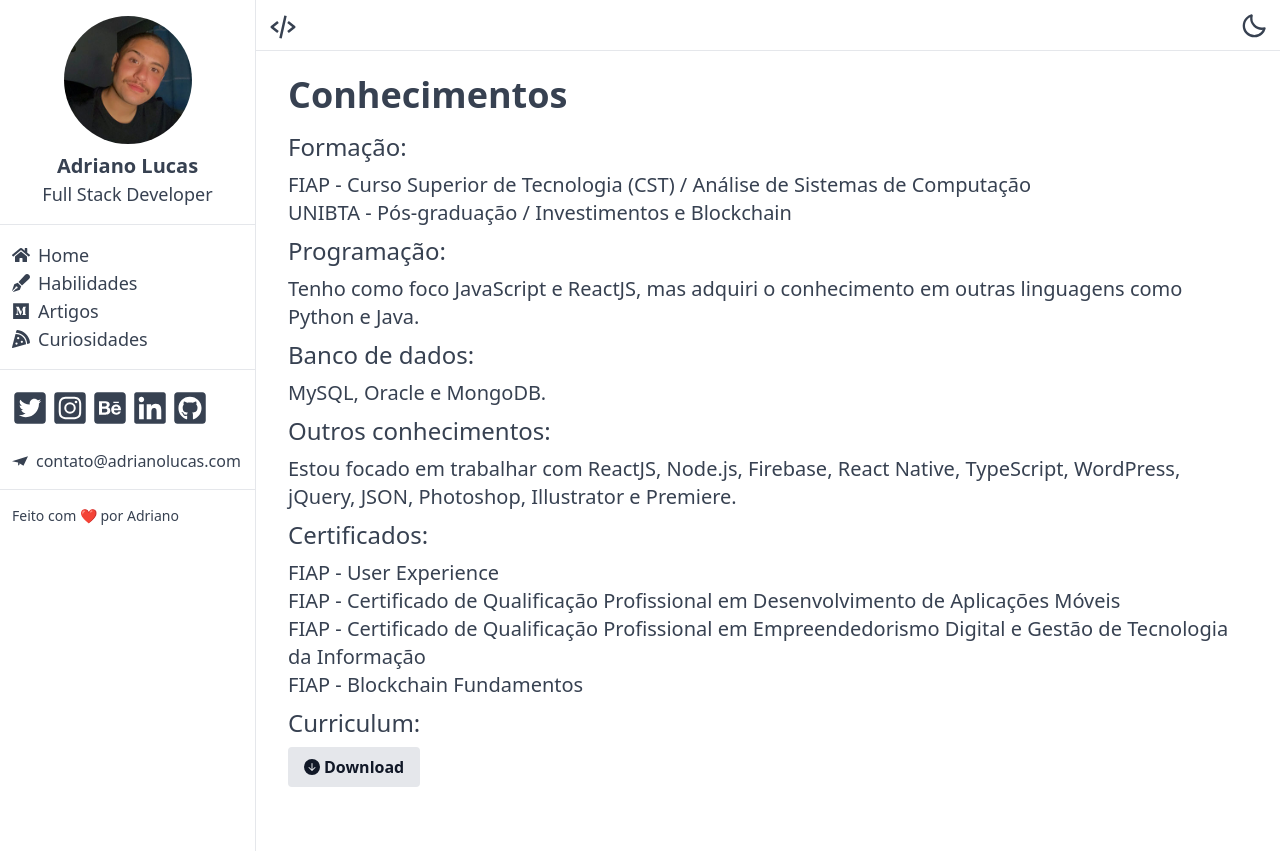
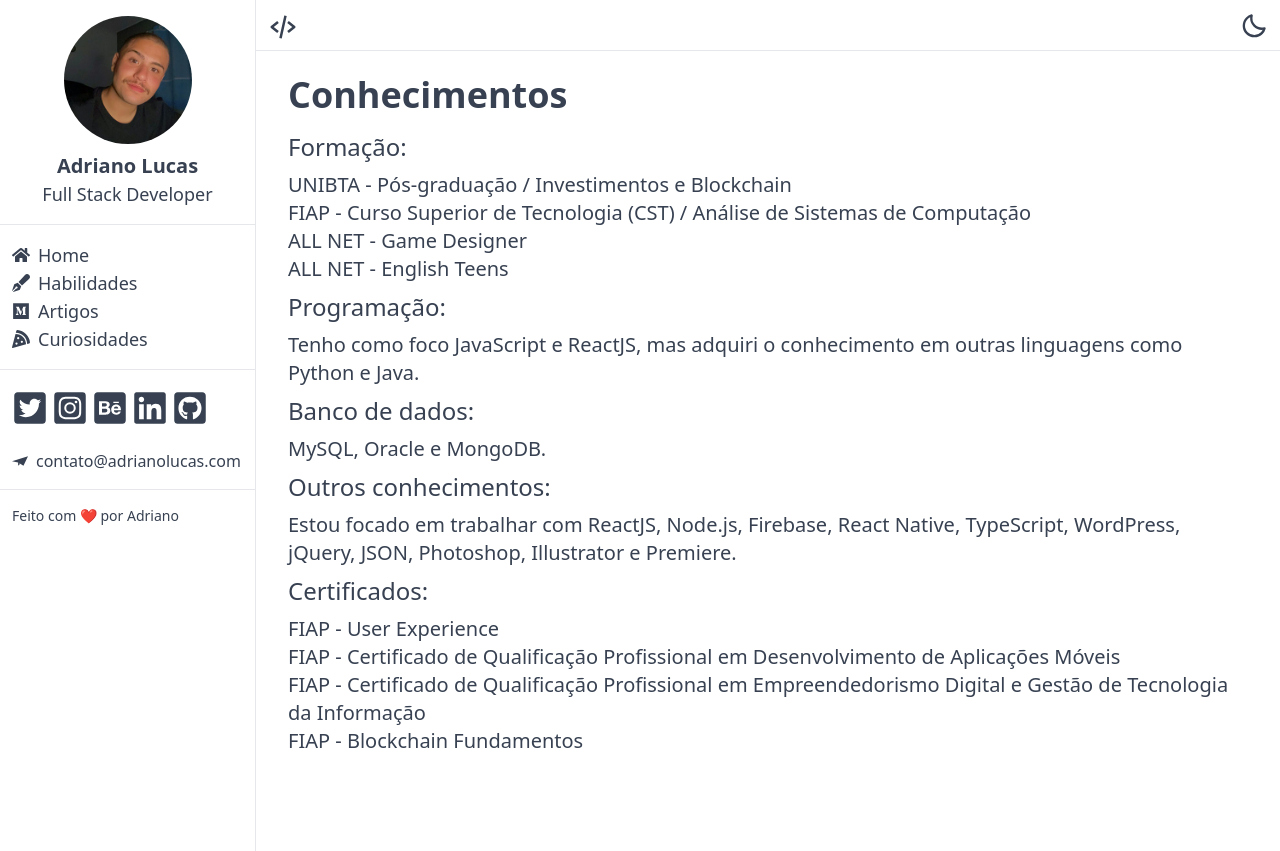
Before and after one commit to oadrianolucas/portfolio-next-js, a Next.js app: page /skills in a window 1280 px wide. Built offline with nearby package versions, Linux system fonts and the light colour scheme.

Commit message:
edit skill and add certificates

```diff
--- a/components/About.js
+++ b/components/About.js
@@ -35,17 +35,17 @@ export const About = () => {
             </a>
           </button>
           <button className="hover:text-gray-500">
-            <a href="https://twitter.com/oadrianolucas" target="_blank">
+            <a href="https://www.behance.net/oadrianolucas" target="_blank">
               <BsBehance />
             </a>
           </button>
           <button className="hover:text-gray-500">
-            <a href="https://twitter.com/oadrianolucas" target="_blank">
+            <a href="https://www.linkedin.com/in/adrianolucas/" target="_blank">
               <FiLinkedin />
             </a>
           </button>
           <button className="hover:text-gray-500">
-            <a href="https://twitter.com/oadrianolucas" target="_blank">
+            <a href="https://github.com/oadrianolucas" target="_blank">
               <FiGithub />
             </a>
           </button>
--- a/components/Skills.js
+++ b/components/Skills.js
@@ -7,11 +7,13 @@ export const Skills = () => {
         <h1 className="text-4xl font-bold pb-2">Conhecimentos</h1>
         <h3 className="font-medium text-2xl">Formação: </h3>
         <ul className="font-thin text-xl">
+          <li>UNIBTA - Pós-graduação / Investimentos e Blockchain</li>
           <li>
             FIAP - Curso Superior de Tecnologia (CST) / Análise de Sistemas de
             Computação
           </li>
-          <li>UNIBTA - Pós-graduação / Investimentos e Blockchain</li>
+          <li>ALL NET - Game Designer</li>
+          <li>ALL NET - English Teens</li>
         </ul>
         <h3 className="font-medium text-2xl">Programação: </h3>
         <p className="font-thin	text-xl">
@@ -39,13 +41,6 @@ export const Skills = () => {
           </li>
           <li>FIAP - Blockchain Fundamentos</li>
         </ul>
-        <h3 className="font-medium text-2xl">Curriculum: </h3>
-        <button className="flex items-center space-x-1 bg-gray-200 p-4 py-2 font-bold rounded text-gray-900 dark:bg-white hover:text-gray-500">
-          <BsArrowDownCircleFill />
-          <a href="./Curriculum-Adriano-Lucas.pdf" target="_blank" download>
-            Download
-          </a>
-        </button>
       </div>
     </div>
   );
```
Also changed, not shown: 2 other files (tests, documents, lock files or other folders).
